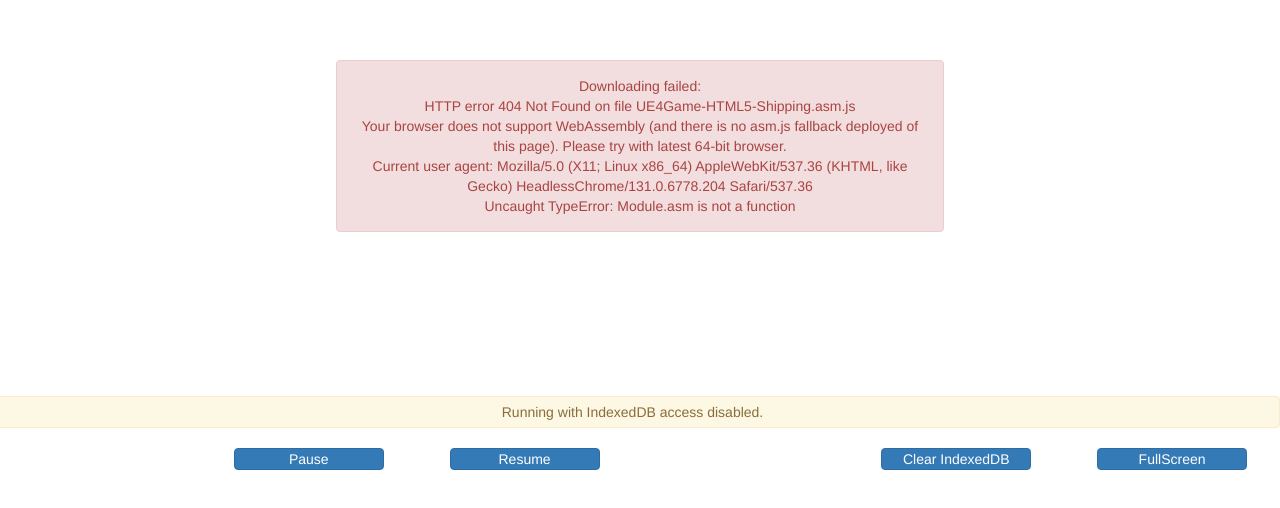
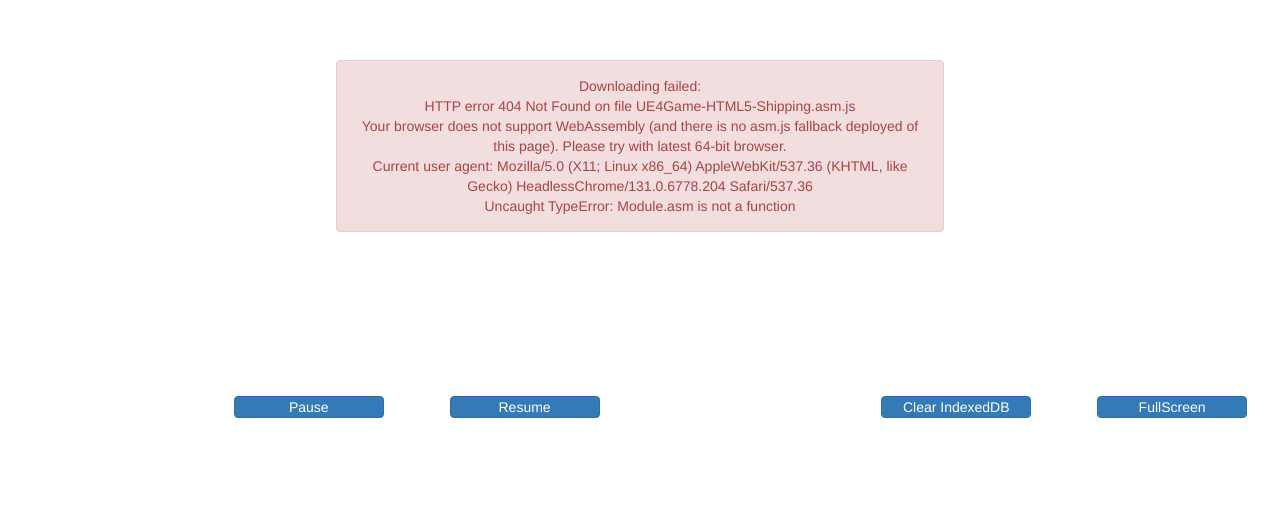
Before and after one commit to schemes-ohyeah/bad-website, a plain HTML site: page Game/Testing-HTML5-Shipping.html in a window 1280 px wide. Shown: the part 108-616 px from the top of the page. Drawn offline with nearby package versions, Linux system fonts and the light colour scheme; no server answers.

Commit message:
Enable IndexedDB in the hopes of fixing the memory problem

```diff
--- a/Game/Testing-HTML5-Shipping.html
+++ b/Game/Testing-HTML5-Shipping.html
@@ -776,8 +776,8 @@
 
 var enableReadFromIndexedDB = (location.search.indexOf('noidbread') == -1);
 var enableWriteToIndexedDB = enableReadFromIndexedDB && (location.search.indexOf('noidbwrite') == -1);
-enableReadFromIndexedDB = false;
-enableWriteToIndexedDB = false;
+enableReadFromIndexedDB = true;
+enableWriteToIndexedDB = true;
 
 if (!enableReadFromIndexedDB) showWarningRibbon('Running with IndexedDB access disabled.');
 else if (!enableWriteToIndexedDB) showWarningRibbon('Running in read-only IndexedDB access mode.');
```
